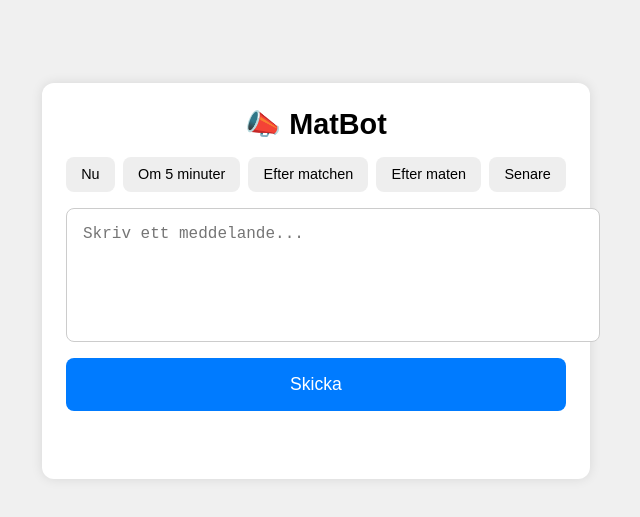
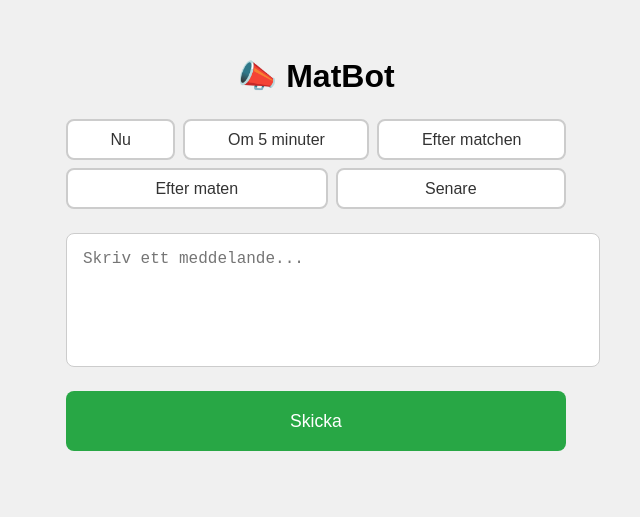
Before and after one commit to abbetesting/matbot, a website: page index.html in a window 1280 px wide. Shown: the part 119-636 px from the top of the page, without its empty margins (324-964 px from the left). Drawn offline with Linux system fonts and the light colour scheme.

Commit message:
better css

```diff
--- a/style.css
+++ b/style.css
@@ -1,9 +1,10 @@
+/* Grundlayout */
 body {
   margin: 0;
   padding: 0;
   font-family: sans-serif;
   background: #f0f0f0;
-  height: 100vh;
+  min-height: 100vh;
   display: flex;
   justify-content: center;
   align-items: center;
@@ -12,23 +13,21 @@ body {
 .container {
   width: 100%;
   max-width: 500px;
-  padding: 1.5rem;
-  background: #ffffff;
-  border-radius: 12px;
-  box-shadow: 0 0 12px rgba(0, 0, 0, 0.1);
+  padding: 2rem 1.5rem;
+  background: #f0f0f0; /* samma som body för att smälta ihop */
   display: flex;
   flex-direction: column;
-  gap: 1rem;
+  gap: 1.5rem;
 }
 
 /* Titel */
 h1 {
   margin: 0;
-  font-size: 1.8rem;
+  font-size: 2rem;
   text-align: center;
 }
 
-/* Tidsval */
+/* Tidsknappar */
 .time-options {
   display: flex;
   flex-wrap: wrap;
@@ -38,18 +37,25 @@ h1 {
 
 .time-options button {
   flex: 1 1 auto;
-  padding: 0.6rem;
-  border: none;
+  padding: 0.6rem 1rem;
+  border: 2px solid #ccc;
   border-radius: 8px;
-  background-color: #eee;
+  background-color: #ffffff;
+  color: #333;
   cursor: pointer;
-  transition: background 0.3s;
-  font-size: 0.9rem;
+  transition: all 0.2s ease;
+  font-size: 1rem;
+  min-width: 100px;
 }
 
 .time-options button.selected {
-  background-color: #999;
-  color: white;
+  background-color: #007bff;
+  color: #fff;
+  border-color: #007bff;
+}
+
+.time-options button:active {
+  transform: scale(0.97);
 }
 
 /* Textfält */
@@ -61,28 +67,33 @@ textarea {
   border: 1px solid #ccc;
   border-radius: 8px;
   resize: none;
+  background: #fff;
 }
 
-/* Skicka-knapp – full bredd */
+/* Skicka-knapp */
 #sendButton {
   width: 100%;
-  padding: 1rem;
+  padding: 1.2rem;
   font-size: 1.1rem;
-  background-color: #007bff;
+  background-color: #28a745;
   color: white;
   border: none;
   border-radius: 8px;
   cursor: pointer;
-  transition: background 0.3s;
+  transition: background 0.2s ease;
 }
 
 #sendButton:hover {
-  background-color: #0056b3;
+  background-color: #218838;
+}
+
+#sendButton:active {
+  transform: scale(0.98);
 }
 
 /* Statusmeddelande */
 #status {
   text-align: center;
-  font-size: 0.9rem;
+  font-size: 0.95rem;
   color: #444;
 }
```
